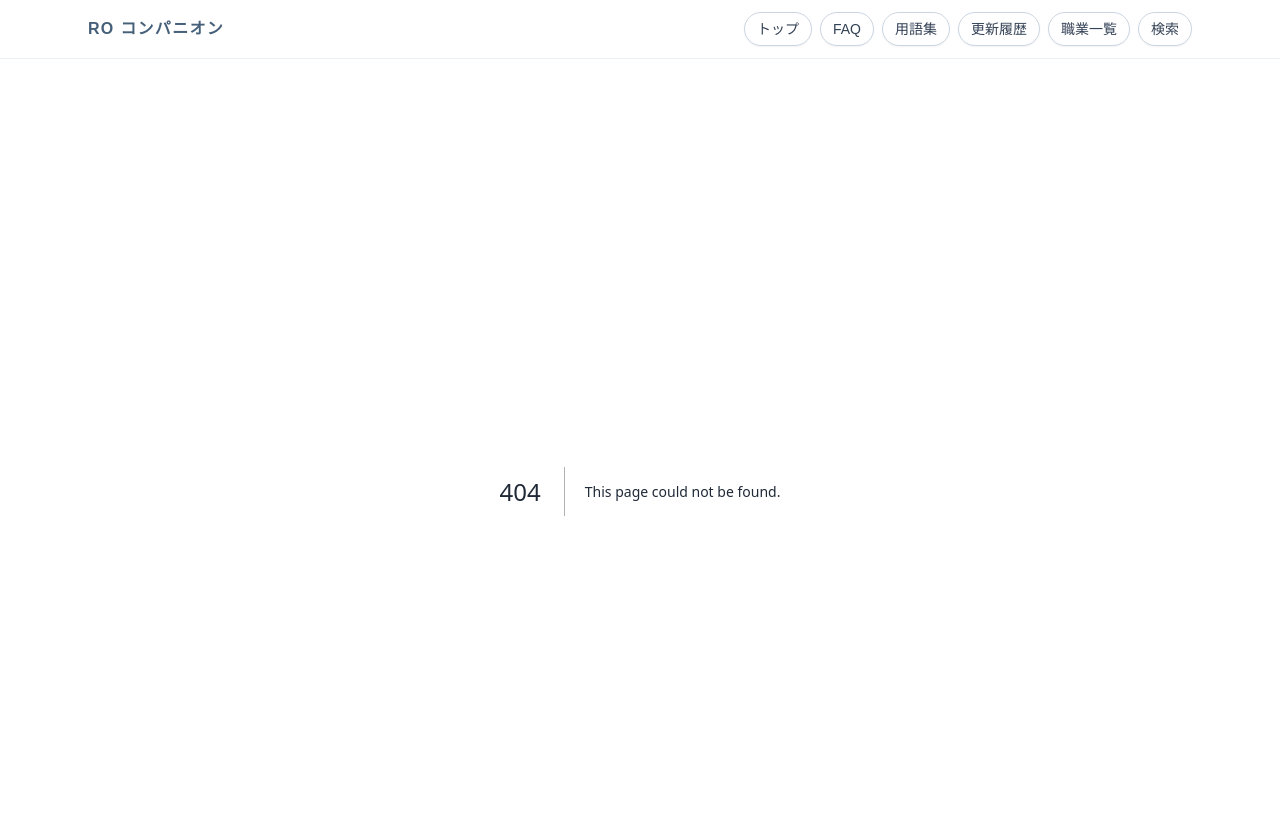
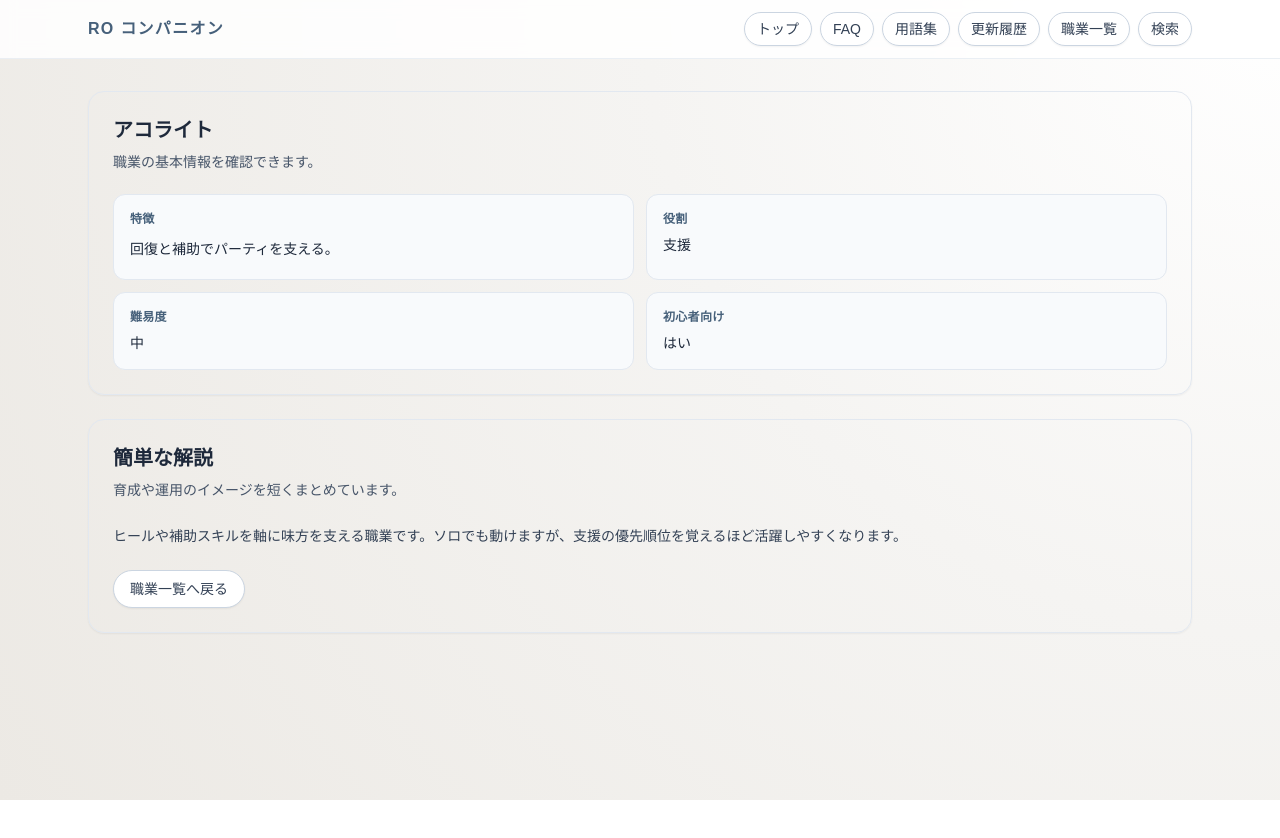
Before and after one commit to sixyuurenn/roocJP, a Next.js app: page /jobs/acolyte in a window 1280 px wide. Before the commit this address had no page. Shown: the top 838 px of the page. After the commit the page ends 800 px from the top, so only its background shows below. Built offline with nearby package versions, Linux system fonts and the light colour scheme.

Commit message:
feat: add job detail pages

```diff
--- /dev/null
+++ b/src/app/jobs/[id]/not-found.tsx
@@ -0,0 +1,20 @@
+import Link from "next/link";
+import { PageCard } from "@/components/page-card";
+
+export default function JobNotFound() {
+  return (
+    <PageCard title="職業が見つかりません" description="指定された ID に対応する職業データがありません。">
+      <p className="text-sm leading-7 text-slate-700">
+        一覧ページから選び直すか、URL に誤りがないか確認してください。
+      </p>
+      <div className="mt-5">
+        <Link
+          href="/jobs"
+          className="inline-flex rounded-full border border-slate-300 bg-white px-4 py-2 text-sm font-medium text-slate-700 shadow-sm transition hover:border-base-accent hover:text-base-accent focus-visible:outline-none focus-visible:ring-2 focus-visible:ring-base-accent/30"
+        >
+          職業一覧へ戻る
+        </Link>
+      </div>
+    </PageCard>
+  );
+}
--- /dev/null
+++ b/src/app/jobs/[id]/page.tsx
@@ -0,0 +1,60 @@
+import Link from "next/link";
+import { notFound } from "next/navigation";
+import { PageCard } from "@/components/page-card";
+import { getJobById, jobItems } from "@/data/jobs";
+
+type JobDetailPageProps = {
+  params: Promise<{
+    id: string;
+  }>;
+};
+
+export function generateStaticParams() {
+  return jobItems.map((job) => ({ id: job.id }));
+}
+
+export default async function JobDetailPage({ params }: JobDetailPageProps) {
+  const { id } = await params;
+  const job = getJobById(id);
+
+  if (!job) {
+    notFound();
+  }
+
+  return (
+    <>
+      <PageCard title={job.name} description="職業の基本情報を確認できます。">
+        <div className="grid gap-3 sm:grid-cols-2">
+          <article className="rounded-xl border border-slate-200 bg-slate-50 p-4">
+            <p className="text-xs font-semibold tracking-wide text-base-accent">特徴</p>
+            <p className="mt-2 text-sm leading-7 text-slate-800">{job.feature}</p>
+          </article>
+          <article className="rounded-xl border border-slate-200 bg-slate-50 p-4">
+            <p className="text-xs font-semibold tracking-wide text-base-accent">役割</p>
+            <p className="mt-2 text-sm font-medium text-slate-800">{job.role}</p>
+          </article>
+          <article className="rounded-xl border border-slate-200 bg-slate-50 p-4">
+            <p className="text-xs font-semibold tracking-wide text-base-accent">難易度</p>
+            <p className="mt-2 text-sm font-medium text-slate-800">{job.difficulty}</p>
+          </article>
+          <article className="rounded-xl border border-slate-200 bg-slate-50 p-4">
+            <p className="text-xs font-semibold tracking-wide text-base-accent">初心者向け</p>
+            <p className="mt-2 text-sm font-medium text-slate-800">{job.isBeginnerFriendly ? "はい" : "いいえ"}</p>
+          </article>
+        </div>
+      </PageCard>
+
+      <PageCard title="簡単な解説" description="育成や運用のイメージを短くまとめています。">
+        <p className="text-sm leading-7 text-slate-700">{job.description}</p>
+        <div className="mt-5">
+          <Link
+            href="/jobs"
+            className="inline-flex rounded-full border border-slate-300 bg-white px-4 py-2 text-sm font-medium text-slate-700 shadow-sm transition hover:border-base-accent hover:text-base-accent focus-visible:outline-none focus-visible:ring-2 focus-visible:ring-base-accent/30"
+          >
+            職業一覧へ戻る
+          </Link>
+        </div>
+      </PageCard>
+    </>
+  );
+}
--- a/src/app/jobs/page.tsx
+++ b/src/app/jobs/page.tsx
@@ -1,3 +1,4 @@
+import Link from "next/link";
 import { PageCard } from "@/components/page-card";
 import { jobItems } from "@/data/jobs";
 
@@ -6,11 +7,18 @@ export default function JobsPage() {
     <PageCard title="職業一覧" description="主要職業の役割と特徴をダミーデータで表示しています。">
       <div className="grid gap-3 sm:grid-cols-2 lg:grid-cols-3">
         {jobItems.map((job) => (
-          <article key={job.name} className="rounded-xl border border-slate-200 bg-slate-50 p-4 sm:min-h-36">
+          <Link
+            key={job.id}
+            href={`/jobs/${job.id}`}
+            className="group rounded-xl border border-slate-200 bg-slate-50 p-4 transition hover:border-base-accent/60 hover:bg-white focus-visible:outline-none focus-visible:ring-2 focus-visible:ring-base-accent/30 sm:min-h-36"
+          >
             <h3 className="text-sm font-semibold leading-6 text-slate-800">{job.name}</h3>
             <p className="mt-1 text-xs text-base-accent">{job.role}</p>
             <p className="mt-2 text-sm leading-7 text-slate-700">{job.feature}</p>
-          </article>
+            <p className="mt-3 text-xs font-medium text-base-accent transition group-hover:translate-x-0.5">
+              詳細を見る
+            </p>
+          </Link>
         ))}
       </div>
     </PageCard>
--- a/src/data/jobs.ts
+++ b/src/data/jobs.ts
@@ -1,14 +1,76 @@
 export type JobItem = {
+  id: string;
   name: string;
   role: string;
   feature: string;
+  difficulty: "低" | "中" | "高";
+  isBeginnerFriendly: boolean;
+  description: string;
 };
 
 export const jobItems: JobItem[] = [
-  { name: "ソードマン", role: "近接前衛", feature: "安定した耐久と扱いやすさ。" },
-  { name: "アコライト", role: "支援", feature: "回復と補助でパーティを支える。" },
-  { name: "マジシャン", role: "魔法火力", feature: "範囲攻撃で多数戦に強い。" },
-  { name: "シーフ", role: "近接火力", feature: "高い回避と手数で戦う。" },
-  { name: "アーチャー", role: "遠距離火力", feature: "射程を活かした立ち回り。" },
-  { name: "マーチャント", role: "汎用", feature: "経済面と戦闘を両立しやすい。" },
+  {
+    id: "swordsman",
+    name: "ソードマン",
+    role: "近接前衛",
+    feature: "安定した耐久と扱いやすさ。",
+    difficulty: "低",
+    isBeginnerFriendly: true,
+    description:
+      "前に出て戦いやすい基本職です。HP と耐久を活かして立ち回りやすく、近接職の入門として扱いやすい構成です。",
+  },
+  {
+    id: "acolyte",
+    name: "アコライト",
+    role: "支援",
+    feature: "回復と補助でパーティを支える。",
+    difficulty: "中",
+    isBeginnerFriendly: true,
+    description:
+      "ヒールや補助スキルを軸に味方を支える職業です。ソロでも動けますが、支援の優先順位を覚えるほど活躍しやすくなります。",
+  },
+  {
+    id: "magician",
+    name: "マジシャン",
+    role: "魔法火力",
+    feature: "範囲攻撃で多数戦に強い。",
+    difficulty: "中",
+    isBeginnerFriendly: false,
+    description:
+      "魔法による高火力が魅力です。詠唱や位置取りを意識する必要があり、慣れると広い場面で火力役として動けます。",
+  },
+  {
+    id: "thief",
+    name: "シーフ",
+    role: "近接火力",
+    feature: "高い回避と手数で戦う。",
+    difficulty: "中",
+    isBeginnerFriendly: false,
+    description:
+      "回避性能と手数を活かして戦う職業です。装備やステータスの方向性で使用感が変わりやすく、育成方針の見極めが重要です。",
+  },
+  {
+    id: "archer",
+    name: "アーチャー",
+    role: "遠距離火力",
+    feature: "射程を活かした立ち回り。",
+    difficulty: "低",
+    isBeginnerFriendly: true,
+    description:
+      "遠距離から安定して攻撃できるため、被弾を抑えやすい職業です。基本操作が分かりやすく、狩りのテンポも作りやすいです。",
+  },
+  {
+    id: "merchant",
+    name: "マーチャント",
+    role: "汎用",
+    feature: "経済面と戦闘を両立しやすい。",
+    difficulty: "中",
+    isBeginnerFriendly: true,
+    description:
+      "所持量や露店系の特色があり、戦闘以外の利便性も持つ職業です。金策と育成を並行しやすいのが強みです。",
+  },
 ];
+
+export function getJobById(id: string) {
+  return jobItems.find((job) => job.id === id);
+}
```
